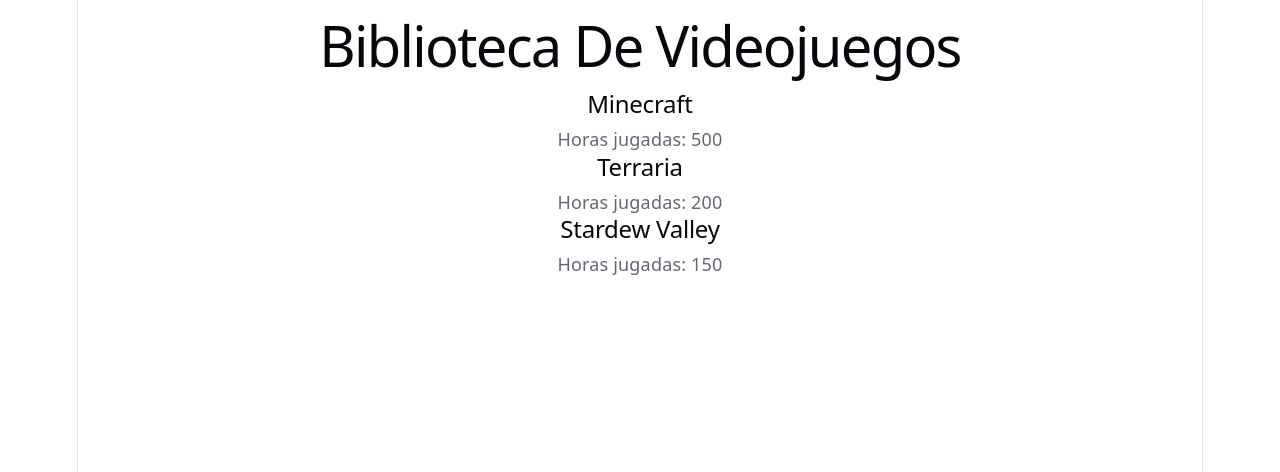
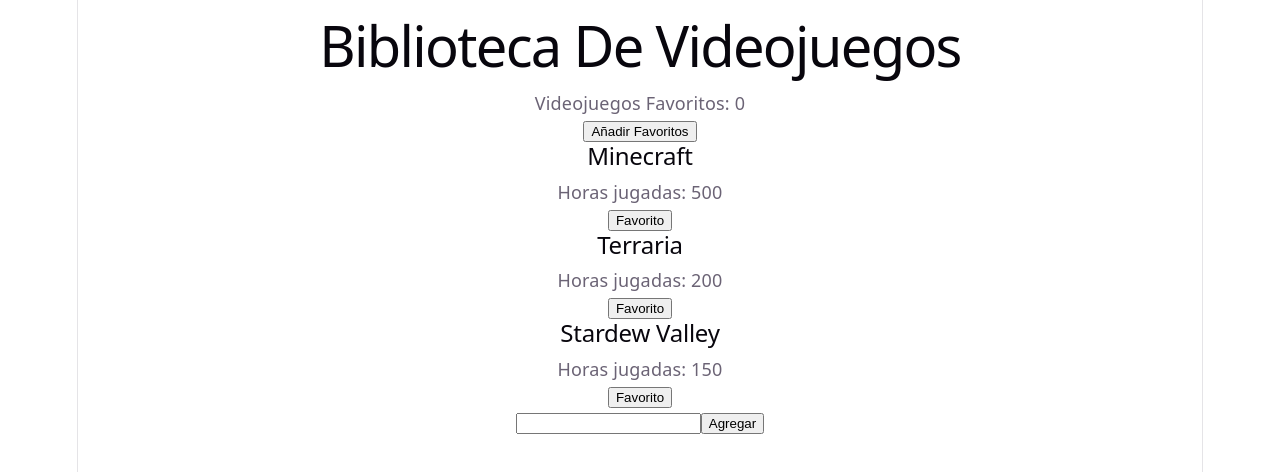
Before and after one commit to AlejandraAgudelo2912/react, a React (Vite) app in the folder react-videojuegos/: page / in a window 1280 px wide. Shown: the top 472 px of the page. Built offline with nearby package versions, Linux system fonts and the light colour scheme.

Commit message:
Añadir Objetos mediante un input

```diff
--- a/react-videojuegos/src/App.jsx
+++ b/react-videojuegos/src/App.jsx
@@ -1,8 +1,39 @@
 import "./App.css";
+import { useState } from "react";
 import Videojuego from "./components/Videojuego";
 
 function App (){
-      const videojuegos = [
+  const [favoritos, setFavoritos] = useState(0);
+
+  function agregarJuego(){
+    if(nuevoJuego.trim()===""){
+      return;
+    }
+
+    const repetido = videojuegos.find(
+      videojuego => videojuego.nombre === nuevoJuego.trim()
+    );
+
+    if(repetido){
+      return;
+    }
+
+    const nuevoVideojuego = {nombre: nuevoJuego.trim(), horas: 0}
+
+    setVideojuegos([
+      ...videojuegos,
+      nuevoVideojuego
+
+    ]);
+
+    setNuevoJuego("");
+  }
+
+  function aumentarFavoritos() {
+    setFavoritos(favoritos + 1);
+  }
+
+      const [videojuegos, setVideojuegos] = useState([
         {
             nombre: "Minecraft",
             horas: 500
@@ -15,19 +46,35 @@
             nombre: "Stardew Valley",
             horas: 150
         }
-    ];
+    ]);
+    const [nuevoJuego, setNuevoJuego] = useState("");
   return (
     <div>
+
       <h1>Biblioteca De Videojuegos</h1>
+
+      <p>Videojuegos Favoritos: {favoritos}</p>
+      <button onClick={()=>setFavoritos(favoritos+1)}>Añadir Favoritos</button>
+
       {videojuegos.map(videojuego => (
         <Videojuego
           nombre={videojuego.nombre}
           horas={videojuego.horas}
+          onFavorito={aumentarFavoritos}
         />
       ))}
+
+      <input
+        type="text"
+        value={nuevoJuego}
+        onChange={(e)=>setNuevoJuego(e.target.value)}
+      ></input>
+      <button onClick={agregarJuego}>Agregar</button>
     </div>
 
   )
 }
 
+
+
 export default App;
--- a/react-videojuegos/src/components/Videojuego.jsx
+++ b/react-videojuegos/src/components/Videojuego.jsx
@@ -1,8 +1,9 @@
-function Videojuego({nombre, horas}){
+function Videojuego({nombre, horas, onFavorito}){
     return (
         <div>
             <h2>{nombre}</h2>
             <p>Horas jugadas: {horas}</p>
+            <button onClick={onFavorito}>Favorito</button>
         </div>
     )
 }
```
